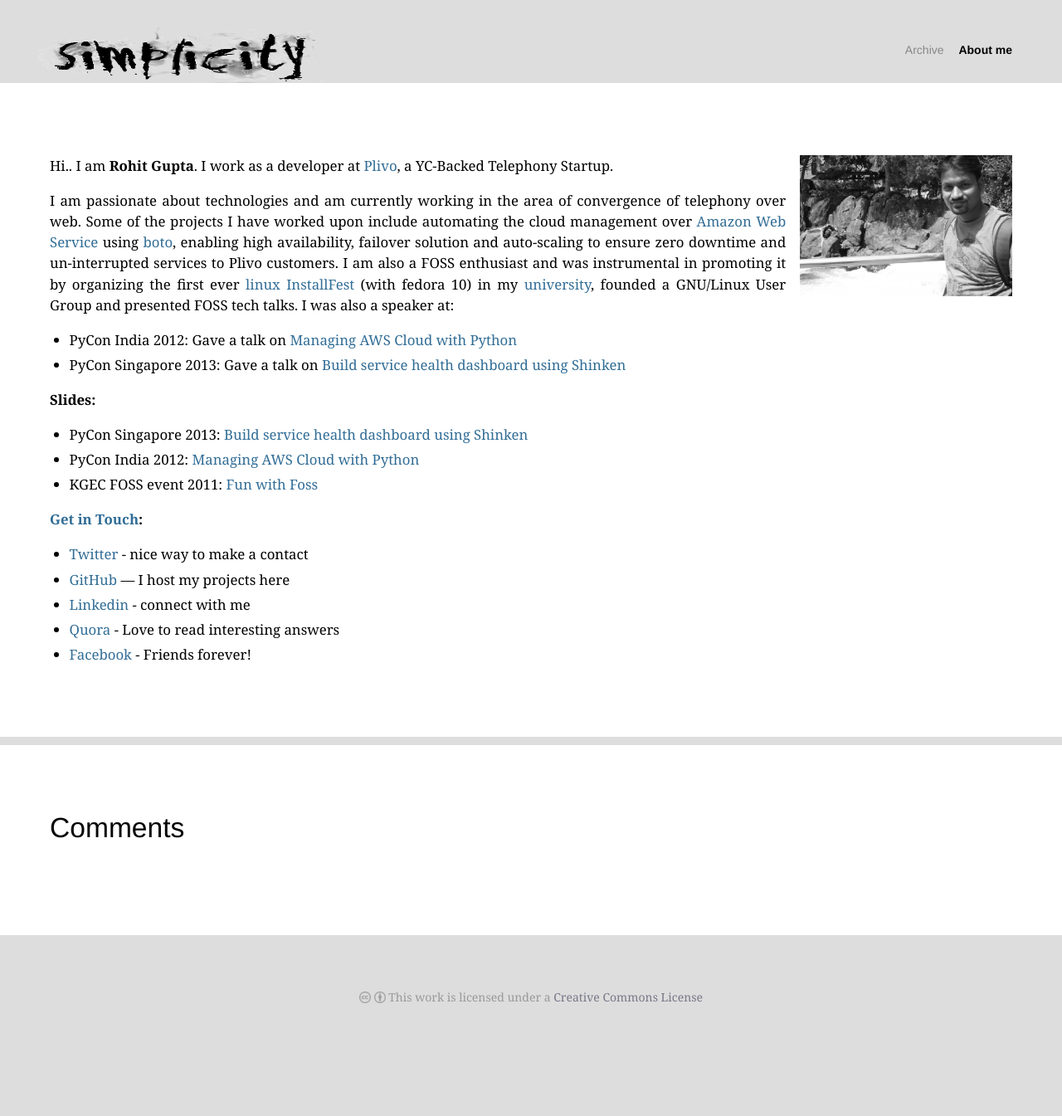
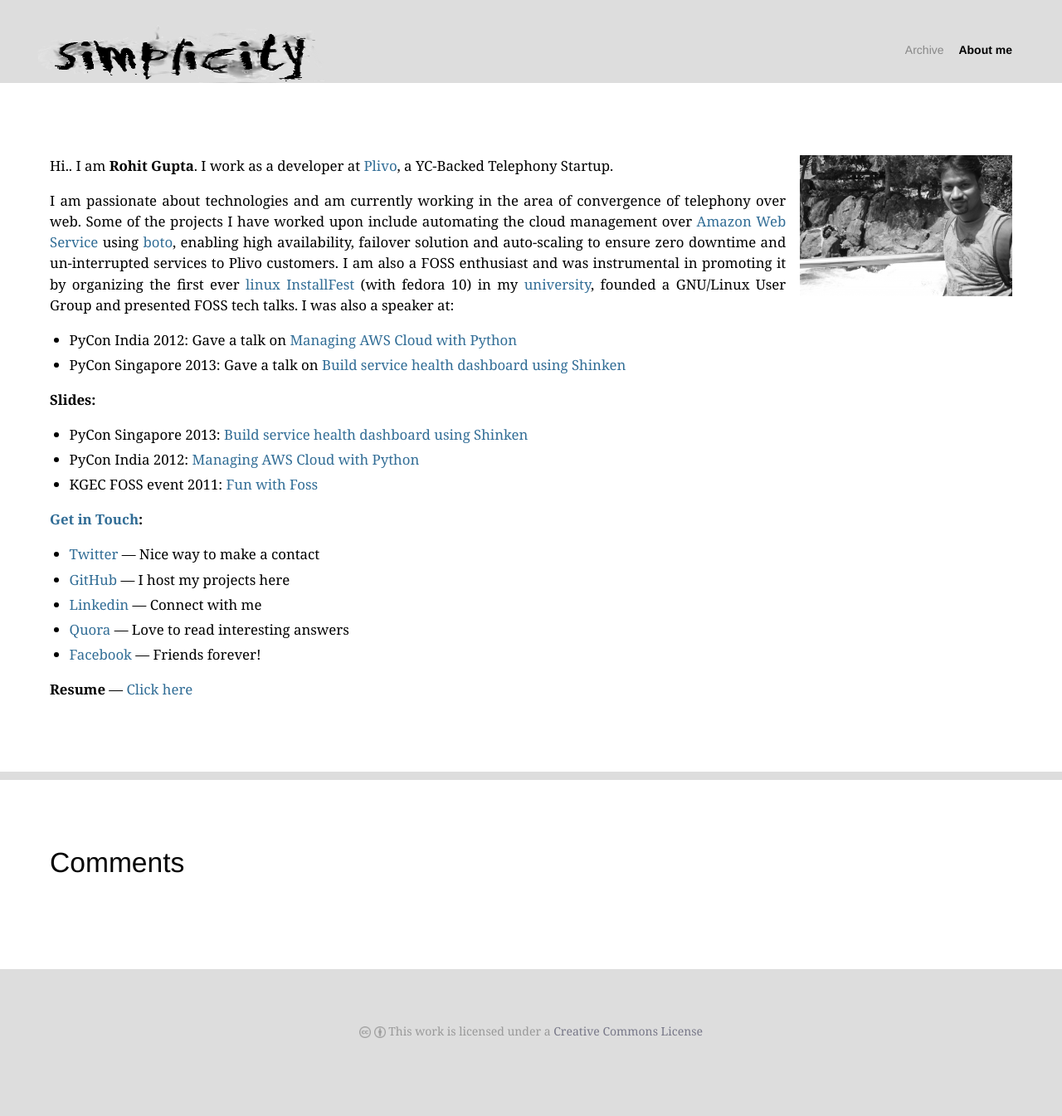
Before and after one commit to rohit01/blog_backup, a Jekyll site: the page built from about/index.md, in a window 1280 px wide. Shown: the whole page at 83% size. Built offline with Jekyll 4.4.1, drawn with Linux system fonts in a browser that asks for light colours; some web fonts are replaced; Markdown is read by kramdown in place of the engine named in the settings; comment, search, counter and statistics services are not loaded; before the commit the page ends 1304 px from its top, so only the background shows below that.

Commit message:
Resume link added

```diff
--- a/about/index.md
+++ b/about/index.md
@@ -24,8 +24,10 @@
 
 **[Get in Touch](mailto:rohit.kgec@gmail.com):**
 
-- [Twitter](http://twitter.com/rohit01) - nice way to make a contact
+- [Twitter](http://twitter.com/rohit01) — Nice way to make a contact
 - [GitHub](https://github.com/rohit01) — I host my projects here
-- [Linkedin](http://www.linkedin.com/in/rohit01) - connect with me
-- [Quora](http://www.quora.com/Rohit-Gupta-18) - Love to read interesting answers
-- [Facebook](https://www.facebook.com/rohit01io) - Friends forever!
+- [Linkedin](http://www.linkedin.com/in/rohit01) — Connect with me
+- [Quora](http://www.quora.com/Rohit-Gupta-18) — Love to read interesting answers
+- [Facebook](https://www.facebook.com/rohit01io) — Friends forever!
+
+**Resume** — [Click here](/Resume/)
```
